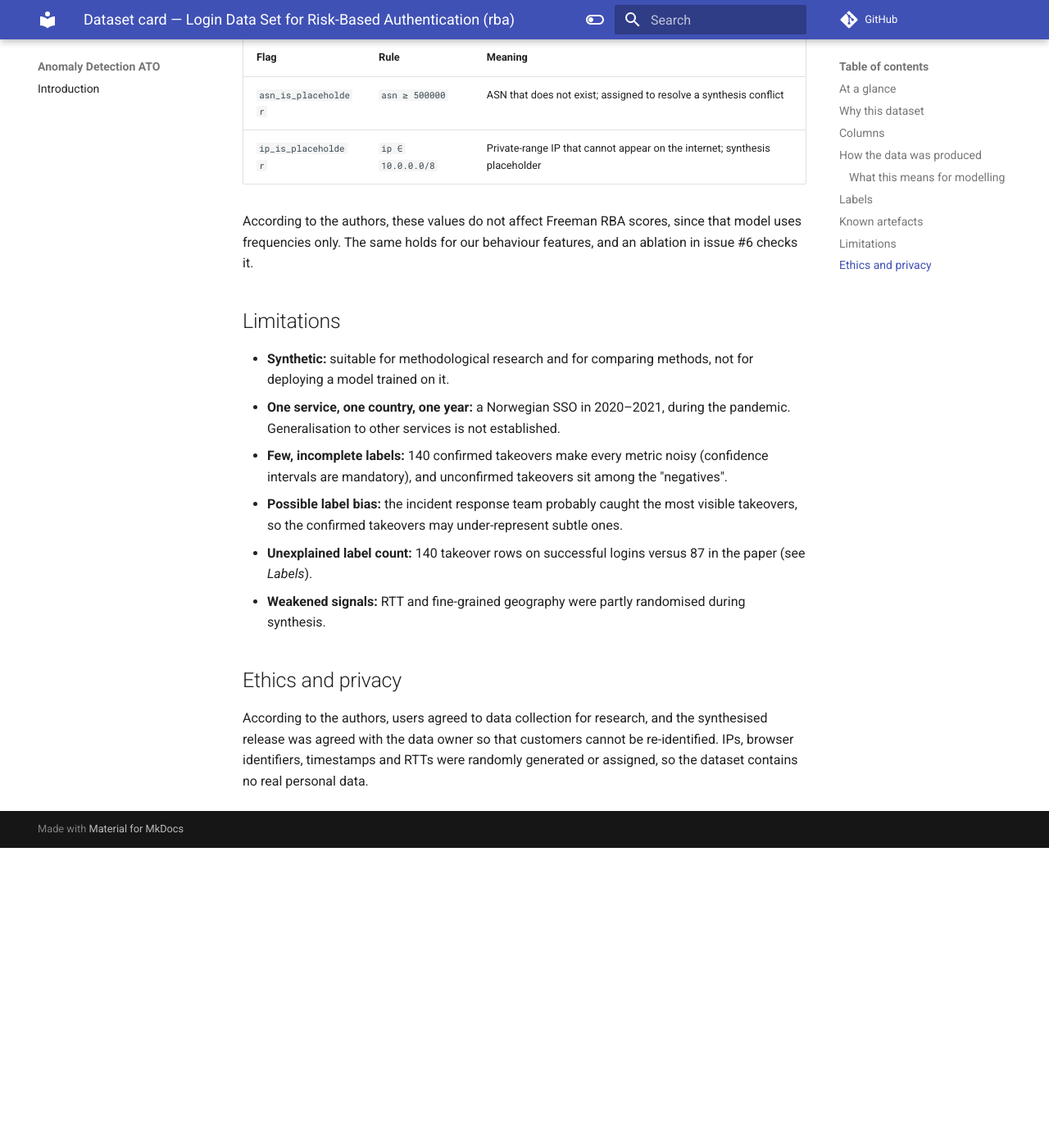
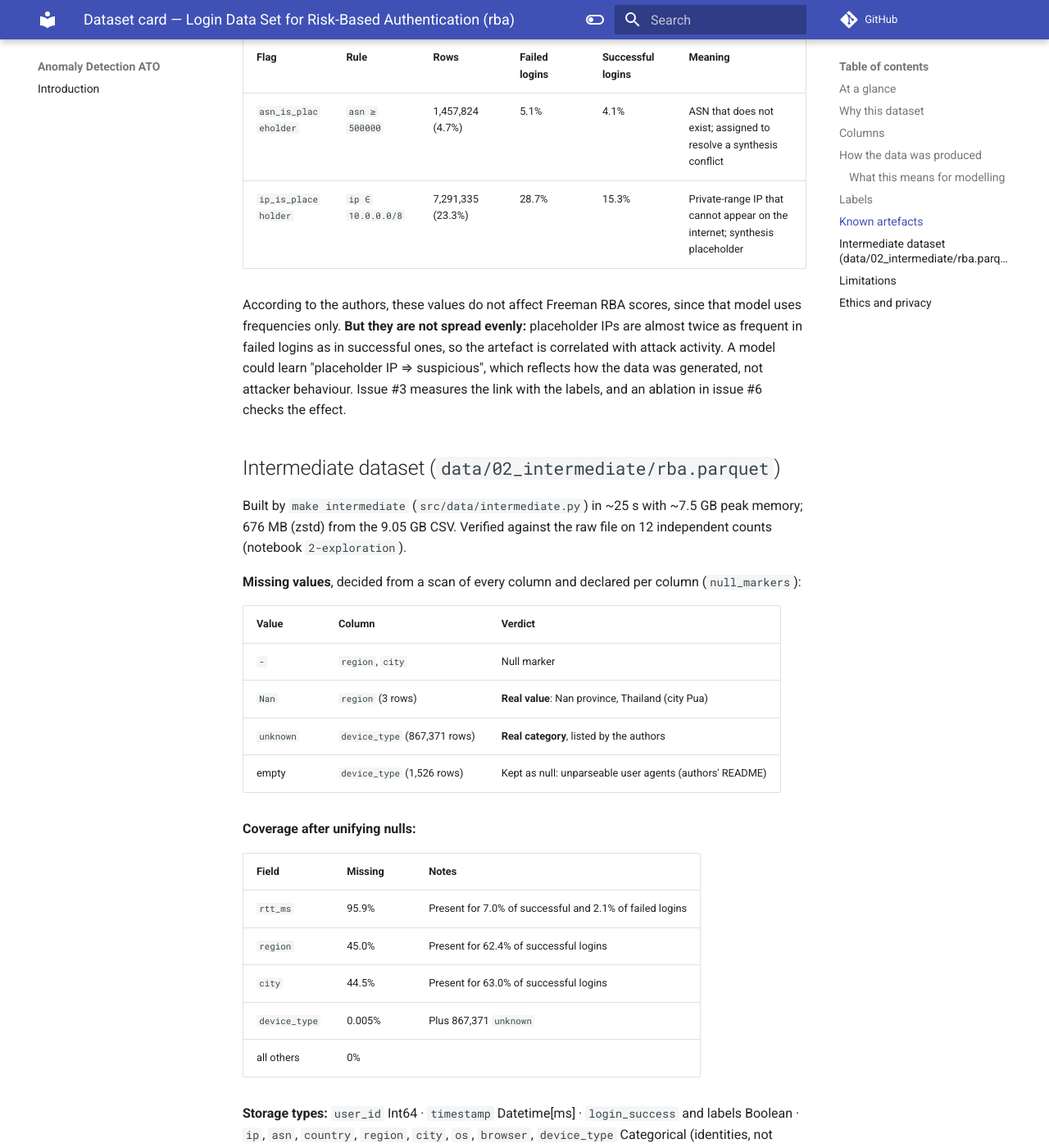
Before and after one commit to modsiw-mona/anomaly_detection_ato, an MkDocs documentation site: the page built from docs/datasets/rba.md, in a window 1280 px wide and 1400 px high, scrolled down 3968 px. Shown: the whole window at 82% size. Built offline with MkDocs 1.6.1 and Material for MkDocs 9.7.7, drawn with Linux system fonts in a browser that asks for light colours; comment, search, counter and statistics services are not loaded; before the commit the page ends 5002 px from its top, so only the background shows below that; some of the changed text lies outside the part shown.

Commit message:
docs: document null markers, storage types and coverage of the RBA data
The dataset card records the per-column null-marker decisions, storage
types, field coverage (RTT missing for 96% of attempts), placeholder
counts, and that placeholder IPs are twice as frequent in failed logins
as in successful ones. The datasets guide explains the new translation
file settings.

Refs #2

```diff
--- a/docs/datasets/rba.md
+++ b/docs/datasets/rba.md
@@ -98,15 +98,49 @@ Statements from the dataset authors' README ("Data Creation"), not our assumptio
 
 ## Known artefacts
 
-Declared in `conf/dataset/rba.yaml` (`[[artefacts]]`), flagged as boolean columns from issue #2:
+Declared in `conf/dataset/rba.yaml` (`artefacts`), flagged as boolean columns in the intermediate
+dataset (issue #2):
 
-| Flag | Rule | Meaning |
-| --- | --- | --- |
-| `asn_is_placeholder` | `asn ≥ 500000` | ASN that does not exist; assigned to resolve a synthesis conflict |
-| `ip_is_placeholder` | `ip ∈ 10.0.0.0/8` | Private-range IP that cannot appear on the internet; synthesis placeholder |
+| Flag | Rule | Rows | Failed logins | Successful logins | Meaning |
+| --- | --- | --- | --- | --- | --- |
+| `asn_is_placeholder` | `asn ≥ 500000` | 1,457,824 (4.7%) | 5.1% | 4.1% | ASN that does not exist; assigned to resolve a synthesis conflict |
+| `ip_is_placeholder` | `ip ∈ 10.0.0.0/8` | 7,291,335 (23.3%) | 28.7% | 15.3% | Private-range IP that cannot appear on the internet; synthesis placeholder |
 
 According to the authors, these values do not affect Freeman RBA scores, since that model uses
-frequencies only. The same holds for our behaviour features, and an ablation in issue #6 checks it.
+frequencies only. **But they are not spread evenly:** placeholder IPs are almost twice as frequent in
+failed logins as in successful ones, so the artefact is correlated with attack activity. A model could
+learn "placeholder IP ⇒ suspicious", which reflects how the data was generated, not attacker
+behaviour. Issue #3 measures the link with the labels, and an ablation in issue #6 checks the effect.
+
+## Intermediate dataset (`data/02_intermediate/rba.parquet`)
+
+Built by `make intermediate` (`src/data/intermediate.py`) in ~25 s with ~7.5 GB peak memory; 676 MB
+(zstd) from the 9.05 GB CSV. Verified against the raw file on 12 independent counts
+(notebook `2-exploration`).
+
+**Missing values**, decided from a scan of every column and declared per column (`null_markers`):
+
+| Value | Column | Verdict |
+| --- | --- | --- |
+| `-` | `region`, `city` | Null marker |
+| `Nan` | `region` (3 rows) | **Real value**: Nan province, Thailand (city Pua) |
+| `unknown` | `device_type` (867,371 rows) | **Real category**, listed by the authors |
+| empty | `device_type` (1,526 rows) | Kept as null: unparseable user agents (authors' README) |
+
+**Coverage after unifying nulls:**
+
+| Field | Missing | Notes |
+| --- | --- | --- |
+| `rtt_ms` | 95.9% | Present for 7.0% of successful and 2.1% of failed logins |
+| `region` | 45.0% | Present for 62.4% of successful logins |
+| `city` | 44.5% | Present for 63.0% of successful logins |
+| `device_type` | 0.005% | Plus 867,371 `unknown` |
+| all others | 0% | |
+
+**Storage types:** `user_id` Int64 · `timestamp` Datetime[ms] · `login_success` and labels Boolean ·
+`ip`, `asn`, `country`, `region`, `city`, `os`, `browser`, `device_type` Categorical (identities, not
+quantities) · `user_agent` String · `rtt_ms` Float64 · plus `event_id` (row position in the raw file)
+and the two artefact flags. Rows stay in time order.
 
 ## Limitations
 
@@ -120,7 +154,10 @@ frequencies only. The same holds for our behaviour features, and an ablation in
   the confirmed takeovers may under-represent subtle ones.
 - **Unexplained label count:** 140 takeover rows on successful logins versus 87 in the paper (see
   *Labels*).
-- **Weakened signals:** RTT and fine-grained geography were partly randomised during synthesis.
+- **Weakened signals:** RTT and fine-grained geography were partly randomised during synthesis, and
+  RTT is missing for 96% of attempts.
+- **Artefacts correlated with attacks:** placeholder IPs are twice as frequent in failed logins
+  (see *Known artefacts*).
 
 ## Ethics and privacy
 
```
Also changed, not shown: docs/datasets/README.md (+8 -2 lines).
